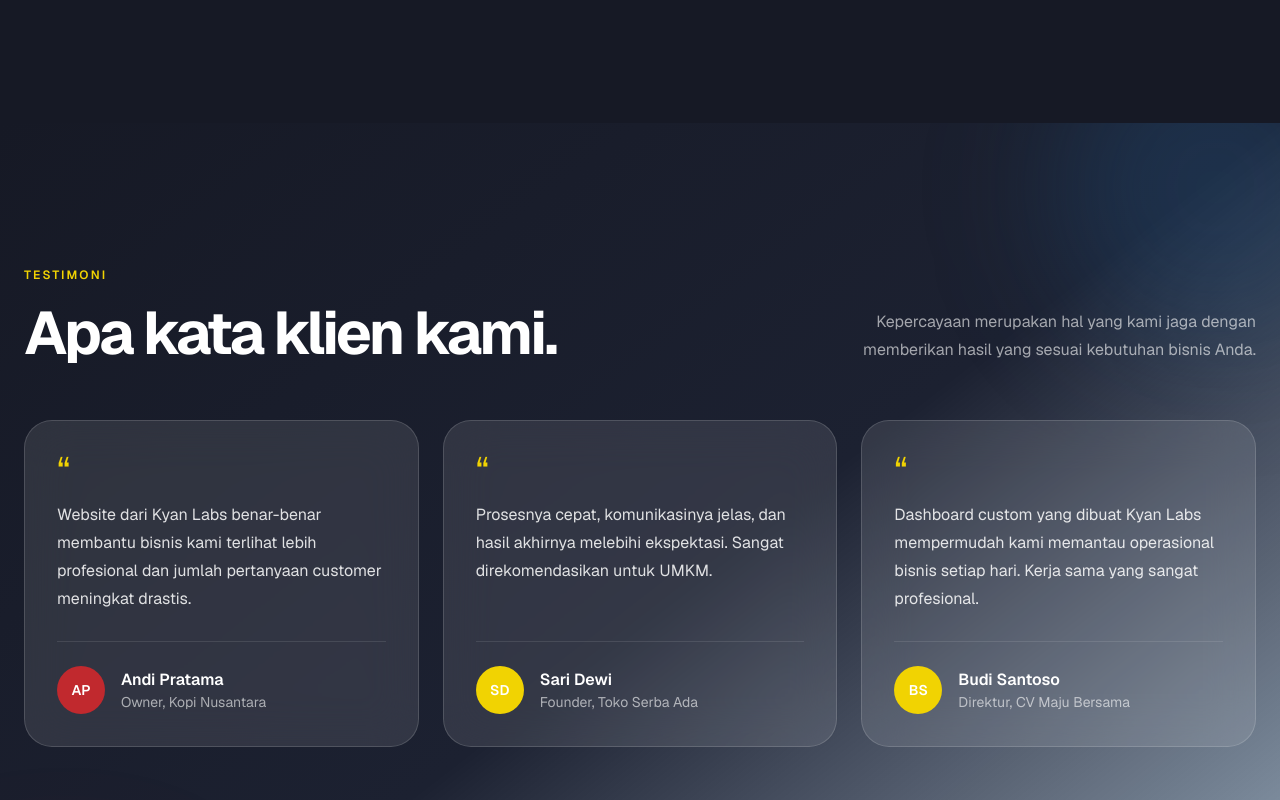
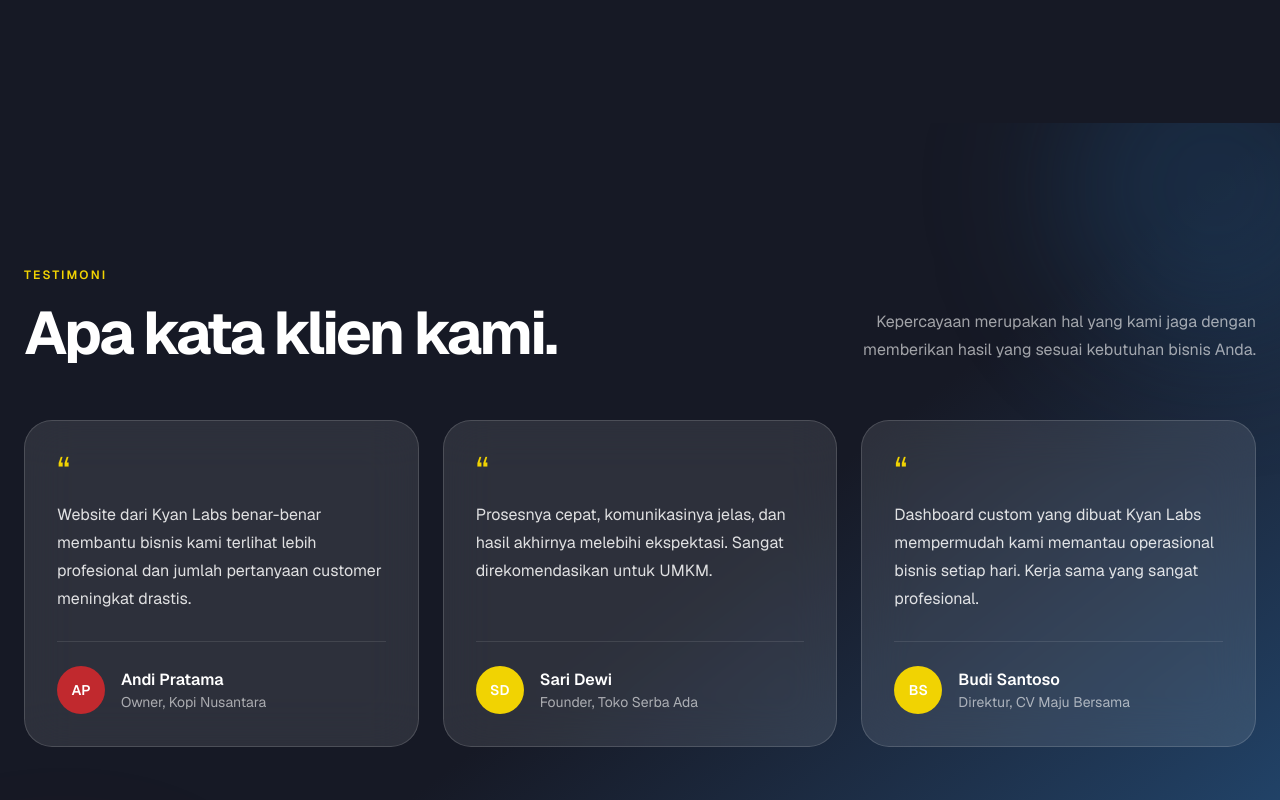
Before and after one commit to kianlabs/portfolioV2, a Next.js app: page / in a window 1280 px wide. Shown: the part 5120-5920 px from the top of the page. Built offline with nearby package versions, Linux system fonts and the light colour scheme; no server answers.

Commit message:
chore: align testimonial gradient to project color palette

```diff
--- a/components/Testimoni.tsx
+++ b/components/Testimoni.tsx
@@ -40,7 +40,7 @@ export default function Testimoni() {
   return (
     <section
       id="testimoni"
-      className="relative overflow-hidden bg-gradient-to-br from-[#161925] via-[#1c2131] to-[#235789]/40 px-6 py-28 text-white lg:py-36"
+      className="relative overflow-hidden bg-gradient-to-br from-[#161925] via-[#161925] to-[#235789] px-6 py-28 text-white lg:py-36"
     >
       <div
         aria-hidden="true"
```
